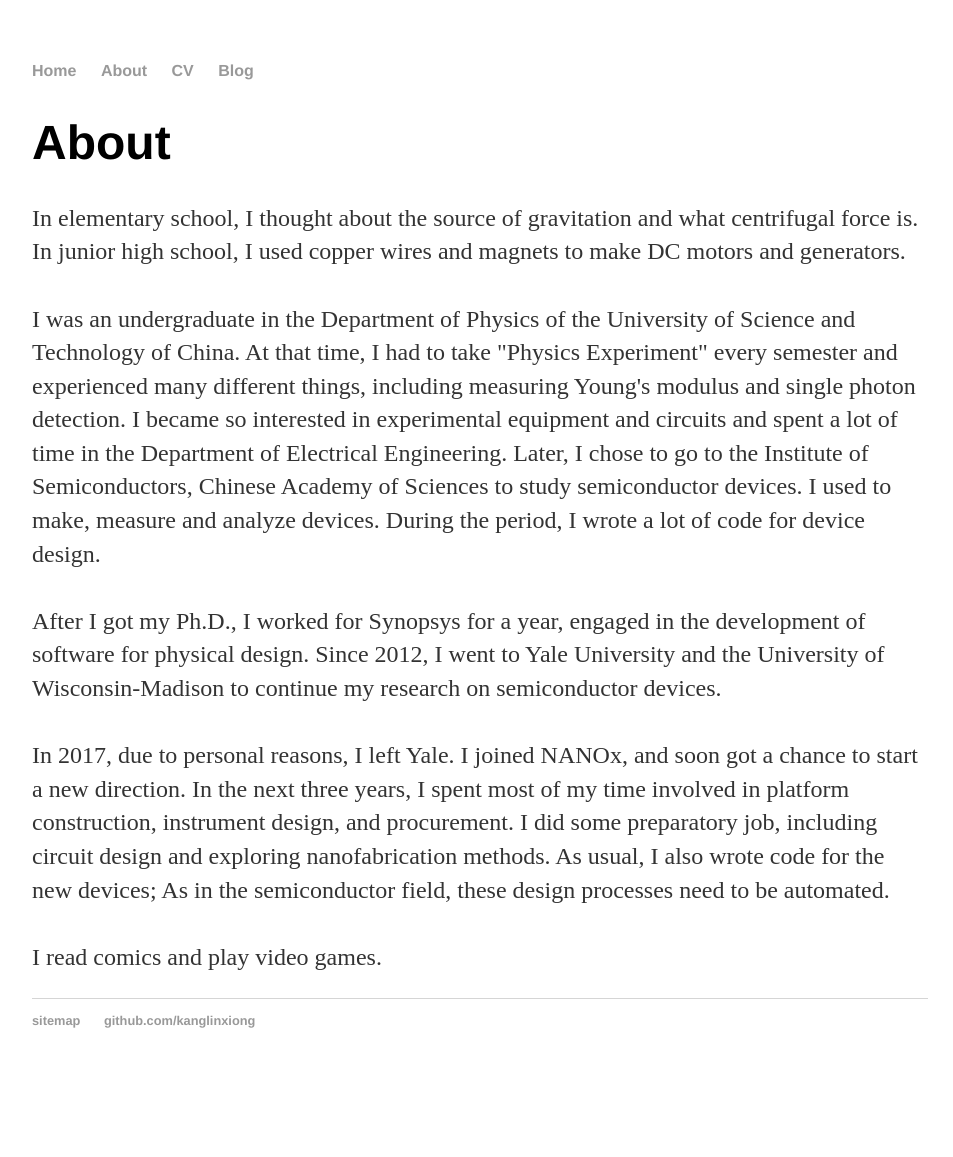
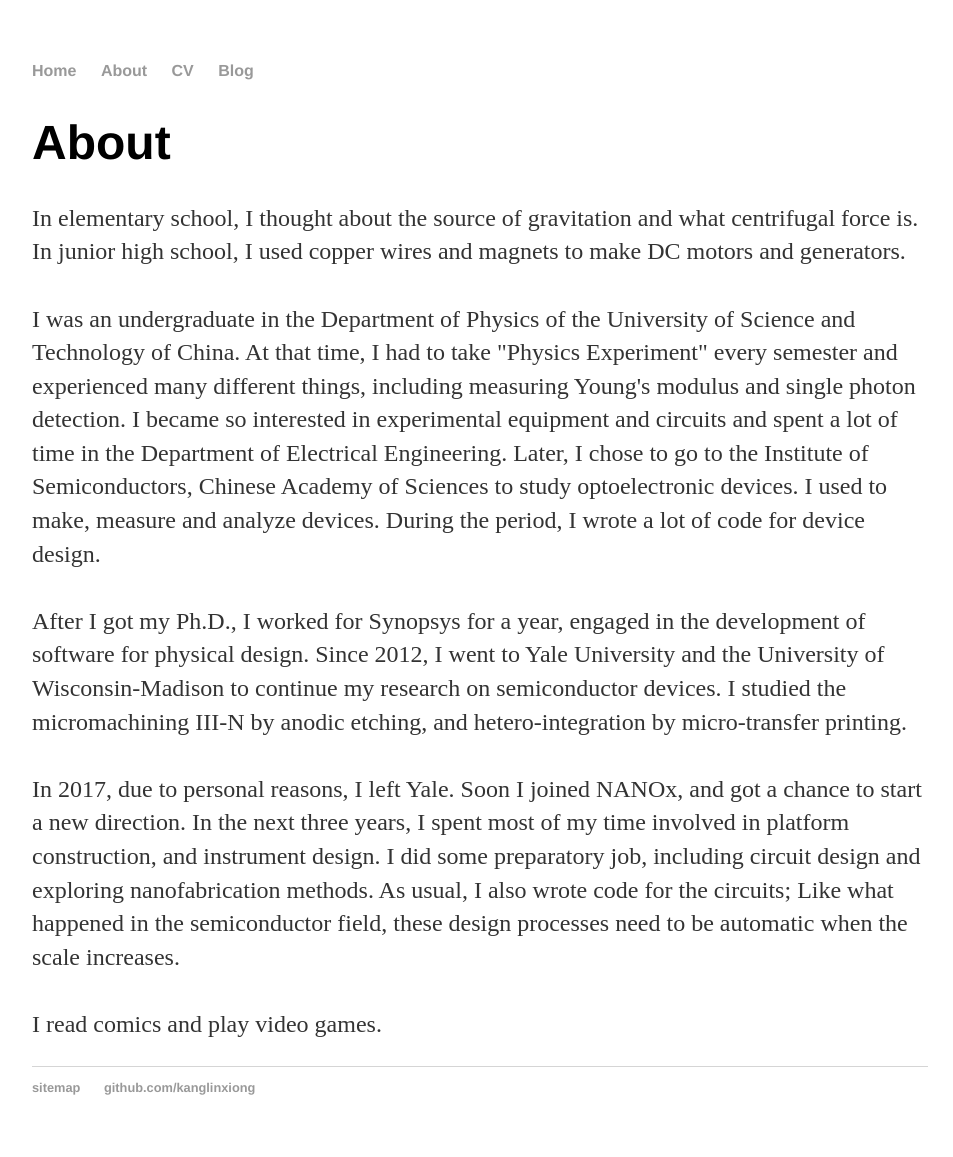
Before and after one commit to KanglinXiong/kanglinxiong.github.io, a Jekyll site: the page built from about/index.html, in a window 1280 px wide. Shown: the whole page, without its empty margins (160-1113 px from the left). Built offline with Jekyll 4.4.1, drawn with Linux system fonts in a browser that asks for light colours; before the commit the page ends 1090 px from its top, so only the background shows below that.

Commit message:
Update index.html

```diff
--- a/about/index.html
+++ b/about/index.html
@@ -13,18 +13,19 @@ title: About Kanglin Xiong
 		At that time, I had to take "Physics Experiment" every semester and experienced many different things,
 			including measuring Young's modulus and single photon detection.
 		I became so interested in experimental equipment and circuits and spent a lot of time in the Department of Electrical Engineering.
-		Later, I chose to go to the Institute of Semiconductors, Chinese Academy of Sciences to study semiconductor devices.
+		Later, I chose to go to the Institute of Semiconductors, Chinese Academy of Sciences to study optoelectronic devices.
 		I used to make, measure and analyze devices. During the period, I wrote a lot of code for device design.
 		<br><br>
 		After I got my Ph.D., I worked for Synopsys for a year, engaged in the development of software for physical design.
 		Since 2012, I went to Yale University and the University of Wisconsin-Madison to continue my research on semiconductor devices.
+			I studied the micromachining III-N by anodic etching, and hetero-integration by micro‐transfer printing.
 		<br><br>
 		In 2017, due to personal reasons, I left Yale.
-		I joined NANOx, and soon got a chance to start a new direction.
-		In the next three years, I spent most of my time involved in platform construction, instrument design, and procurement.
+		Soon I joined NANOx, and got a chance to start a new direction.
+		In the next three years, I spent most of my time involved in platform construction, and instrument design.
 		I did some preparatory job, including circuit design and exploring nanofabrication methods.
-		As usual, I also wrote code for the new devices;
-			As in the semiconductor field, these design processes need to be automated.
+		As usual, I also wrote code for the circuits;
+			Like what happened in the semiconductor field, these design processes need to be automatic when the scale increases.
 		<br><br>
 		I read comics and play video games.
 		</p>
```
